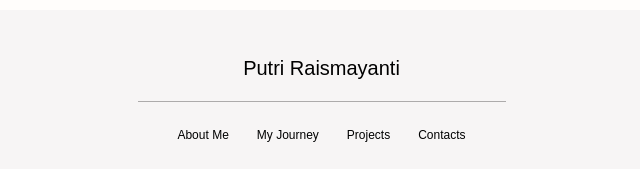
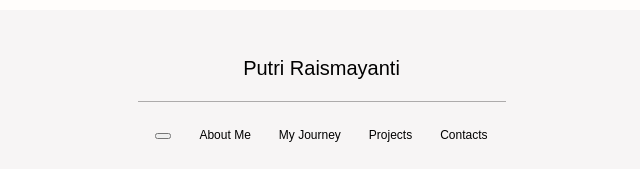
Before and after one commit to piutyiiii/my-portofolio, a plain HTML site: page Portofolio.html in a window 1280 px wide. Shown: the part 5077-5246 px from the top of the page, without its empty margins (437-1077 px from the left). Drawn offline with Linux system fonts and the light colour scheme.

Commit message:
Responsive Web Design
Added mobile navigation button to footer.

```diff
--- a/Portofolio.html
+++ b/Portofolio.html
@@ -1105,7 +1105,9 @@
 
       <div class="footer-line"></div>
 
-      <nav class="footer-nav">
+      <nav class="footer-nav mobile-nav-ready">
+<button id="mobile-menu-toggle" class="mobile-menu-toggle" type="button" aria-label="Open menu" aria-expanded="false"><span></span><span></span><span></span></button>
+
 
         <a href="#about">
           About Me
```
